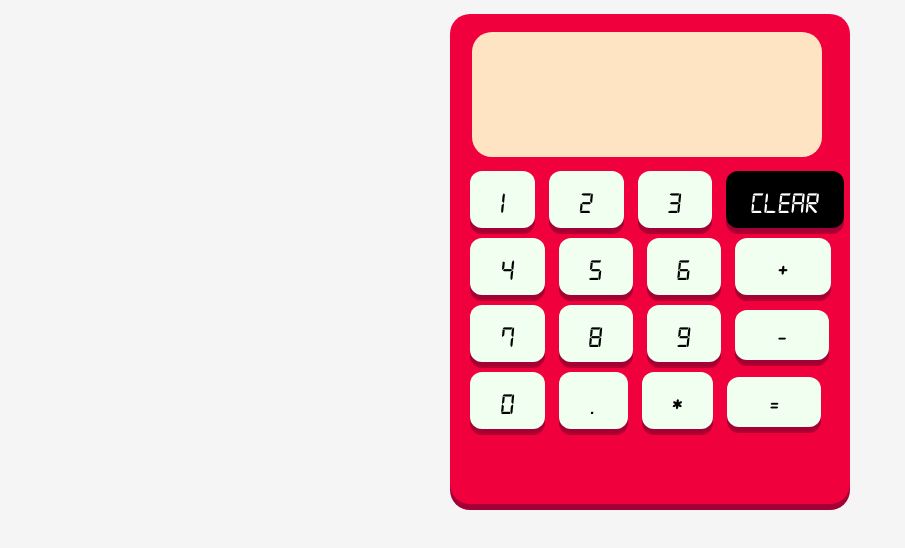
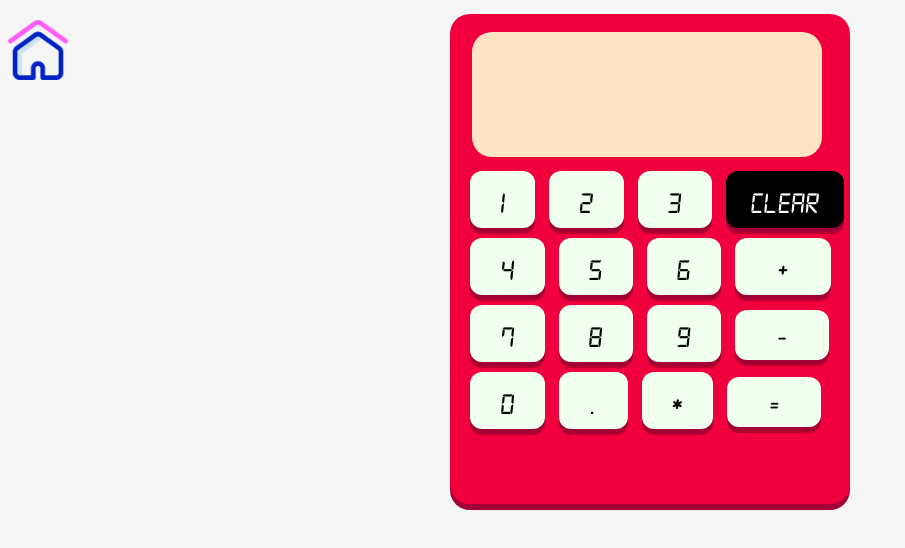
Before and after one commit to blckpanther2618/Calculator, a plain HTML site: page index.html in a window 1280 px wide. Shown: the whole page, without its empty margins (0-905 px from the left). Drawn offline with nearby package versions, Linux system fonts and the light colour scheme.

Commit message:
Features v1.0
Adding a home icon for redirection.

```diff
--- a/index.html
+++ b/index.html
@@ -10,6 +10,7 @@
     <script src="https://unpkg.com/mathjs@11.0.1/lib/browser/math.js"></script>
 </head>
 <body onload="main()">
+    <a href="https://blckpanther2618.github.io"><img id="im1" src="images/home-page.png"></a>
     <div class="main1">
         <div class="d1" id="size">
             <div class="d1s1" id="size">
--- a/styles.css
+++ b/styles.css
@@ -1,6 +1,12 @@
 @font-face {
     font-family: sqfont;
     src: url("digital-7.italic.ttf");
+ }
+ #im1
+ {
+  height:60px;
+  width:60px;
+  float: left;
  }
 .head1{
   float:right;
```
Also changed, not shown: images/home-page.png (added).
